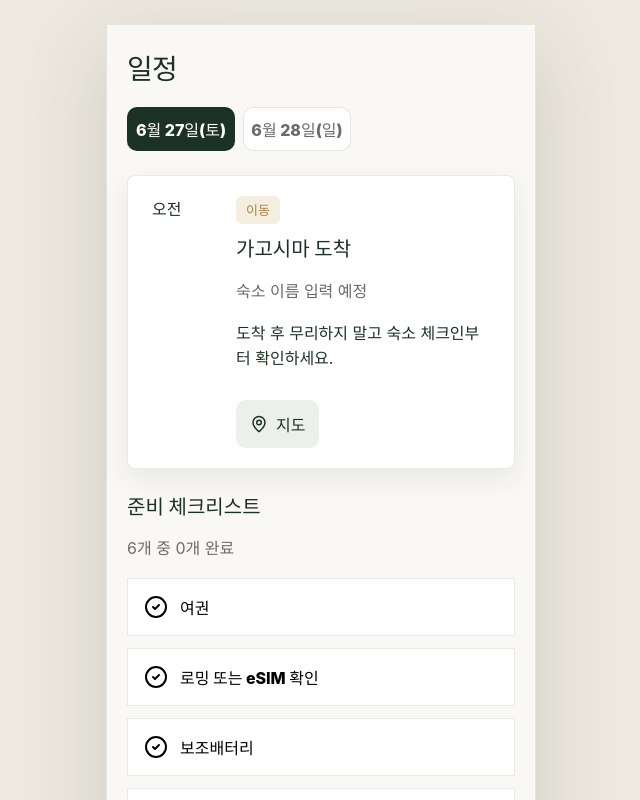
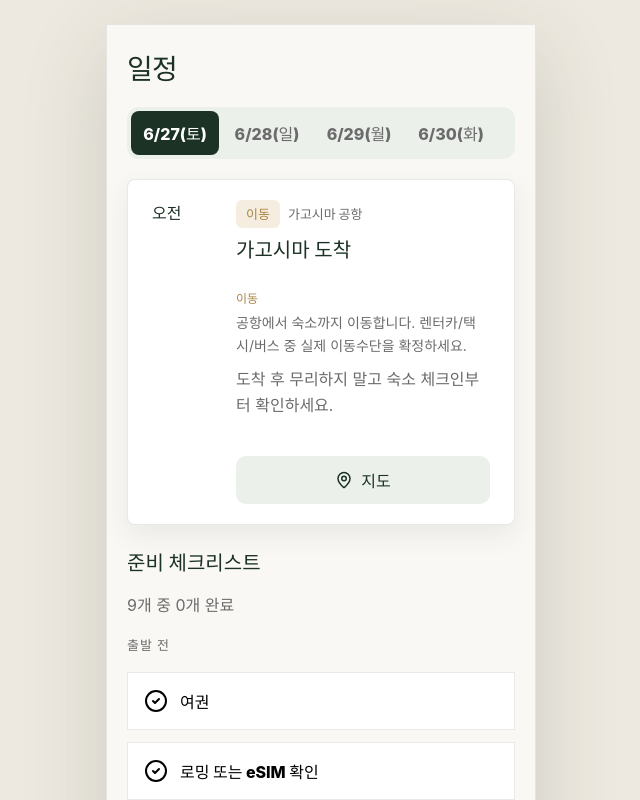
Before and after one commit to hjh6709/for_Kagoshima_travel, a React (Vite) app: page / in a window 1280 px wide. Both pictures are taken after a click on the button "일정 보기". Shown: the top 800 px of the page, without its empty margins (319-959 px from the left). Built offline with nearby package versions, Linux system fonts and the light colour scheme; a web font is replaced by a local one.

Commit message:
feat: refine golf travel UI components

```diff
--- a/src/App.tsx
+++ b/src/App.tsx
@@ -26,11 +26,30 @@ const tabs: Array<{ id: Tab; label: string; icon: typeof Home }> = [
 const scheduleTypeLabels: Record<ScheduleItem["type"], string> = {
   move: "이동",
   meal: "식사",
+  golf: "골프",
   sightseeing: "관광",
   hotel: "숙소",
   shopping: "쇼핑",
   etc: "기타",
 };
+
+const placeCategoryLabels = {
+  hotel: "숙소",
+  meal: "식사",
+  golf: "골프",
+  cafe: "카페",
+  sightseeing: "관광",
+  shopping: "쇼핑",
+  transport: "이동",
+  etc: "기타",
+} as const;
+
+const checklistCategoryLabels = {
+  before: "출발 전",
+  airport: "공항",
+  daily: "여행 중",
+  return: "귀국 전",
+} as const;
 
 function getPlace(placeId?: string) {
   return places.find((place) => place.id === placeId);
@@ -45,6 +64,12 @@ function formatKoreanDate(dateStr: string): string {
   const date = new Date(`${dateStr}T00:00:00`);
   const days = ["일", "월", "화", "수", "목", "금", "토"];
   return `${date.getMonth() + 1}월 ${date.getDate()}일(${days[date.getDay()]})`;
+}
+
+function formatShortDate(dateStr: string): string {
+  const date = new Date(`${dateStr}T00:00:00`);
+  const days = ["일", "월", "화", "수", "목", "금", "토"];
+  return `${date.getMonth() + 1}/${date.getDate()}(${days[date.getDay()]})`;
 }
 
 function calcTripNights(start: string, end: string): string {
@@ -69,6 +94,17 @@ function App() {
   const selectedSchedules = schedules.filter((item) => item.date === selectedDate);
   const nextSchedule = schedules[0];
   const completedCount = Object.values(checkedItems).filter(Boolean).length;
+  const groupedChecklist = useMemo(
+    () =>
+      Object.entries(checklistCategoryLabels)
+        .map(([category, label]) => ({
+          category,
+          label,
+          items: checklist.filter((item) => item.category === category),
+        }))
+        .filter((group) => group.items.length > 0),
+    []
+  );
 
   useEffect(() => {
     contentRef.current?.scrollTo({ top: 0 });
@@ -151,7 +187,7 @@ function App() {
                     key={date}
                     onClick={() => setSelectedDate(date)}
                   >
-                    {formatKoreanDate(date)}
+                    {formatShortDate(date)}
                   </button>
                 ))}
               </div>
@@ -161,11 +197,25 @@ function App() {
                   return (
                     <article className="schedule-card" key={item.id}>
                       <span className="time">{item.time}</span>
-                      <div>
-                        <p className="pill subtle">{scheduleTypeLabels[item.type]}</p>
+                      <div className="schedule-content">
+                        <div className="schedule-meta">
+                          <span className="pill subtle">{scheduleTypeLabels[item.type]}</span>
+                          {place && <span className="place-label">{place.name}</span>}
+                        </div>
                         <h2>{item.title}</h2>
-                        {place && <p className="muted">{place.name}</p>}
-                        {item.parentMemo && <p>{item.parentMemo}</p>}
+                        {item.transportMemo && (
+                          <p className="schedule-detail">
+                            <strong>이동</strong>
+                            {item.transportMemo}
+                          </p>
+                        )}
+                        {item.reservationMemo && (
+                          <p className="schedule-detail">
+                            <strong>예약</strong>
+                            {item.reservationMemo}
+                          </p>
+                        )}
+                        {item.parentMemo && <p className="muted">{item.parentMemo}</p>}
                         <a
                           className="secondary-button"
                           href={getMapUrl(place)}
@@ -186,12 +236,19 @@ function App() {
                 <p className="muted">
                   {checklist.length}개 중 {completedCount}개 완료
                 </p>
+                <div className="check-groups">
+                  {groupedChecklist.map((group) => (
+                    <section className="check-group" key={group.category}>
+                      <h3>{group.label}</h3>
                       <div className="card-stack">
-                  {checklist.map((item) => (
+                        {group.items.map((item) => (
                           <button className="check-row" key={item.id} onClick={() => toggleCheck(item.id)}>
                             <CheckCircle2 className={checkedItems[item.id] ? "checked" : ""} size={24} />
                             <span>{item.title}</span>
                           </button>
+                        ))}
+                      </div>
+                    </section>
                   ))}
                 </div>
               </section>
@@ -219,13 +276,16 @@ function App() {
                 {places.map((place) => (
                   <article className="place-card" key={place.id}>
                     <div>
-                      <span className="pill subtle">{place.category}</span>
+                      <span className="pill subtle">{placeCategoryLabels[place.category]}</span>
                       <h2>{place.name}</h2>
                       <p>{place.recommendedReason}</p>
                       {place.address && <p className="muted">{place.address}</p>}
+                      {place.cautionMemo && <p className="schedule-detail danger-note">{place.cautionMemo}</p>}
                     </div>
+                    <div className="card-footer">
+                      <span>{placeCategoryLabels[place.category]}</span>
                       <a
-                      className="secondary-button"
+                        className="secondary-button compact-button"
                         href={getMapUrl(place)}
                         rel="noopener noreferrer"
                         target="_blank"
@@ -233,6 +293,7 @@ function App() {
                         <MapPin size={18} />
                         보기
                       </a>
+                    </div>
                   </article>
                 ))}
               </div>
--- a/src/data/sampleTrip.ts
+++ b/src/data/sampleTrip.ts
@@ -17,12 +17,29 @@ export const trip: Trip = {
 
 export const places: Place[] = [
   {
+    id: "place-airport",
+    name: "가고시마 공항",
+    category: "transport",
+    address: "822 Mizobecho Fumoto, Kirishima, Kagoshima 899-6404 Japan",
+    googleMapsUrl: "https://www.google.com/maps/search/?api=1&query=Kagoshima%20Airport",
+    recommendedReason: "입국과 귀국 기준 장소입니다.",
+  },
+  {
     id: "place-hotel",
     name: "숙소 이름 입력 예정",
     category: "hotel",
     address: "가고시마 숙소 주소 입력 예정",
     googleMapsUrl: "https://www.google.com/maps/search/?api=1&query=Kagoshima%20hotel",
     recommendedReason: "체크인, 휴식, 짐 보관 기준 장소입니다.",
+  },
+  {
+    id: "place-golf",
+    name: "골프장 이름 입력 예정",
+    category: "golf",
+    address: "가고시마 골프장 주소 입력 예정",
+    googleMapsUrl: "https://www.google.com/maps/search/?api=1&query=Kagoshima%20golf%20course",
+    recommendedReason: "라운딩 장소입니다. 티오프 시간과 클럽하우스 연락처를 확인하세요.",
+    cautionMemo: "여권, 현금, 장갑, 골프화, 우비를 전날 밤에 확인하세요.",
   },
   {
     id: "place-senganen",
@@ -51,39 +68,79 @@ export const schedules: ScheduleItem[] = [
     time: "오전",
     type: "move",
     title: "가고시마 도착",
-    placeId: "place-hotel",
-    transportMemo: "공항에서 숙소 이동 방법을 확정해야 합니다.",
+    placeId: "place-airport",
+    transportMemo: "공항에서 숙소까지 이동합니다. 렌터카/택시/버스 중 실제 이동수단을 확정하세요.",
     parentMemo: "도착 후 무리하지 말고 숙소 체크인부터 확인하세요.",
   },
   {
     id: "schedule-2",
     date: "2026-06-28",
-    time: "10:30",
-    type: "sightseeing",
-    title: "센간엔 관광",
-    placeId: "place-senganen",
-    transportMemo: "숙소 기준 이동 경로 확인 필요",
-    parentMemo: "입장권과 운영시간은 출발 전 다시 확인하세요.",
+    time: "오전",
+    type: "golf",
+    title: "골프 라운딩 1일차",
+    placeId: "place-golf",
+    transportMemo: "숙소에서 골프장까지 이동합니다. 출발 시간은 티오프 기준 최소 60분 여유를 두세요.",
+    reservationMemo: "티오프 시간, 예약자명, 카트 포함 여부 확인 필요",
+    parentMemo: "전날 밤 장갑, 골프화, 모자, 우비를 먼저 챙겨두세요.",
   },
   {
     id: "schedule-3",
     date: "2026-06-28",
-    time: "13:00",
+    time: "저녁",
     type: "meal",
-    title: "점심 식사",
+    title: "라운딩 후 저녁 식사",
     placeId: "place-kurobuta",
-    parentMemo: "대기 시간이 길면 근처 후보 식당으로 변경하세요.",
+    parentMemo: "무리하지 말고 숙소 근처 식당 후보로 편하게 이동하세요.",
+  },
+  {
+    id: "schedule-4",
+    date: "2026-06-29",
+    time: "오전",
+    type: "golf",
+    title: "골프 라운딩 2일차",
+    placeId: "place-golf",
+    transportMemo: "숙소에서 골프장까지 다시 이동합니다. 전날과 다른 골프장이라면 장소를 교체하세요.",
+    reservationMemo: "티오프 시간과 예약자명 확인 필요",
+    parentMemo: "컨디션을 보고 라운딩 후 일정은 가볍게 조정하세요.",
+  },
+  {
+    id: "schedule-5",
+    date: "2026-06-30",
+    time: "오전",
+    type: "hotel",
+    title: "체크아웃",
+    placeId: "place-hotel",
+    transportMemo: "체크아웃 후 공항으로 이동합니다.",
+    parentMemo: "여권, 지갑, 휴대폰, 충전기, 골프용품을 다시 확인하세요.",
+  },
+  {
+    id: "schedule-6",
+    date: "2026-06-30",
+    time: "출국 전",
+    type: "move",
+    title: "공항 이동과 귀국",
+    placeId: "place-airport",
+    transportMemo: "항공편 출발 시간 기준 최소 2시간 전 공항 도착을 권장합니다.",
+    parentMemo: "공항에서 식사와 선물 구매 시간을 여유 있게 잡으세요.",
   },
 ];
 
 export const routes: RecommendedRoute[] = [
   {
     id: "route-1",
-    title: "둘째 날 천천히 관광 루트",
-    description: "센간엔을 보고 흑돼지 점심을 먹는 여유 일정입니다.",
-    placeIds: ["place-senganen", "place-kurobuta"],
-    transportMemo: "각 장소 사이 이동 시간은 실제 숙소 위치 확정 후 업데이트합니다.",
-    estimatedDuration: "반나절",
+    title: "공항에서 숙소까지 기본 이동",
+    description: "도착 후 바로 숙소로 이동해 체크인과 짐 정리를 먼저 하는 루트입니다.",
+    placeIds: ["place-airport", "place-hotel"],
+    transportMemo: "렌터카/택시/버스 중 실제 이동수단 확정 후 업데이트합니다.",
+    estimatedDuration: "도착 당일",
+  },
+  {
+    id: "route-2",
+    title: "숙소에서 골프장 왕복 루트",
+    description: "라운딩 당일 가장 자주 눌러야 하는 이동 루트입니다.",
+    placeIds: ["place-hotel", "place-golf"],
+    transportMemo: "출발 시간과 골프장 주차/클럽하우스 위치를 확인하세요.",
+    estimatedDuration: "라운딩 당일",
   },
 ];
 
@@ -91,7 +148,10 @@ export const checklist: ChecklistItem[] = [
   { id: "check-passport", category: "before", title: "여권" },
   { id: "check-esim", category: "before", title: "로밍 또는 eSIM 확인" },
   { id: "check-battery", category: "before", title: "보조배터리" },
+  { id: "check-golf-shoes", category: "before", title: "골프화와 장갑" },
+  { id: "check-golf-rain", category: "before", title: "우비 또는 바람막이" },
   { id: "check-ticket", category: "airport", title: "항공권과 여권 확인" },
+  { id: "check-tee-time", category: "daily", title: "티오프 시간 확인" },
   { id: "check-medicine", category: "daily", title: "상비약 챙기기" },
   { id: "check-souvenir", category: "return", title: "귀국 전 짐과 선물 확인" },
 ];
--- a/src/styles.css
+++ b/src/styles.css
@@ -86,6 +86,7 @@ button {
 
 h1,
 h2,
+h3,
 p {
   margin-top: 0;
 }
@@ -100,6 +101,13 @@ h1 {
 h2 {
   font-size: 20px;
   line-height: 1.25;
+}
+
+h3 {
+  margin-bottom: 10px;
+  color: var(--c-muted);
+  font-size: 13px;
+  letter-spacing: 0.08em;
 }
 
 p {
@@ -211,19 +219,21 @@ p {
 
 .date-tabs {
   display: flex;
-  gap: 8px;
+  gap: 4px;
   overflow-x: auto;
   margin: 20px 0;
-  padding-bottom: 4px;
+  padding: 4px;
+  border-radius: 12px;
+  background: var(--c-green-light);
 }
 
 .date-tabs button {
-  min-width: 108px;
+  min-width: 88px;
   min-height: 44px;
-  border: 1px solid rgba(36, 48, 47, 0.12);
-  background: var(--c-surface);
+  border: 0;
+  background: transparent;
   color: var(--c-muted);
-  border-radius: 10px;
+  border-radius: 8px;
   font-weight: 800;
 }
 
@@ -237,6 +247,41 @@ p {
   grid-template-columns: 72px 1fr;
   gap: 12px;
   padding: 20px 24px;
+}
+
+.schedule-content {
+  display: grid;
+  gap: 10px;
+}
+
+.schedule-meta {
+  display: flex;
+  flex-wrap: wrap;
+  align-items: center;
+  gap: 8px;
+}
+
+.place-label {
+  color: var(--c-muted);
+  font-size: 13px;
+  font-weight: 800;
+}
+
+.schedule-detail {
+  display: grid;
+  gap: 4px;
+  margin-bottom: 0;
+  color: var(--c-muted);
+  font-size: 14px;
+}
+
+.schedule-detail strong {
+  color: var(--c-gold);
+  font-size: 12px;
+}
+
+.danger-note {
+  color: var(--c-danger);
 }
 
 .time {
@@ -301,6 +346,25 @@ p {
   padding: 24px;
 }
 
+.card-footer {
+  display: flex;
+  align-items: center;
+  justify-content: space-between;
+  gap: 12px;
+  margin-top: 8px;
+  padding-top: 12px;
+  border-top: 1px solid rgba(36, 48, 47, 0.08);
+  color: var(--c-muted);
+  font-size: 13px;
+  font-weight: 800;
+}
+
+.compact-button {
+  min-height: 40px;
+  margin-top: 0;
+  padding: 8px 12px;
+}
+
 .info-card,
 .emergency-card {
   padding: 24px;
@@ -317,6 +381,16 @@ p {
   padding: 14px 16px;
   text-align: left;
   font-weight: 800;
+}
+
+.check-groups {
+  display: grid;
+  gap: 18px;
+}
+
+.check-group {
+  display: grid;
+  gap: 8px;
 }
 
 .checked {
--- a/src/types/travel.ts
+++ b/src/types/travel.ts
@@ -1,8 +1,9 @@
-export type ScheduleType = "move" | "meal" | "sightseeing" | "hotel" | "shopping" | "etc";
+export type ScheduleType = "move" | "meal" | "golf" | "sightseeing" | "hotel" | "shopping" | "etc";
 
 export type PlaceCategory =
   | "hotel"
   | "meal"
+  | "golf"
   | "cafe"
   | "sightseeing"
   | "shopping"
```
Also changed, not shown: 2 other files (tests, documents, lock files or other folders). Lines whose indentation alone changed are shown as unchanged.
